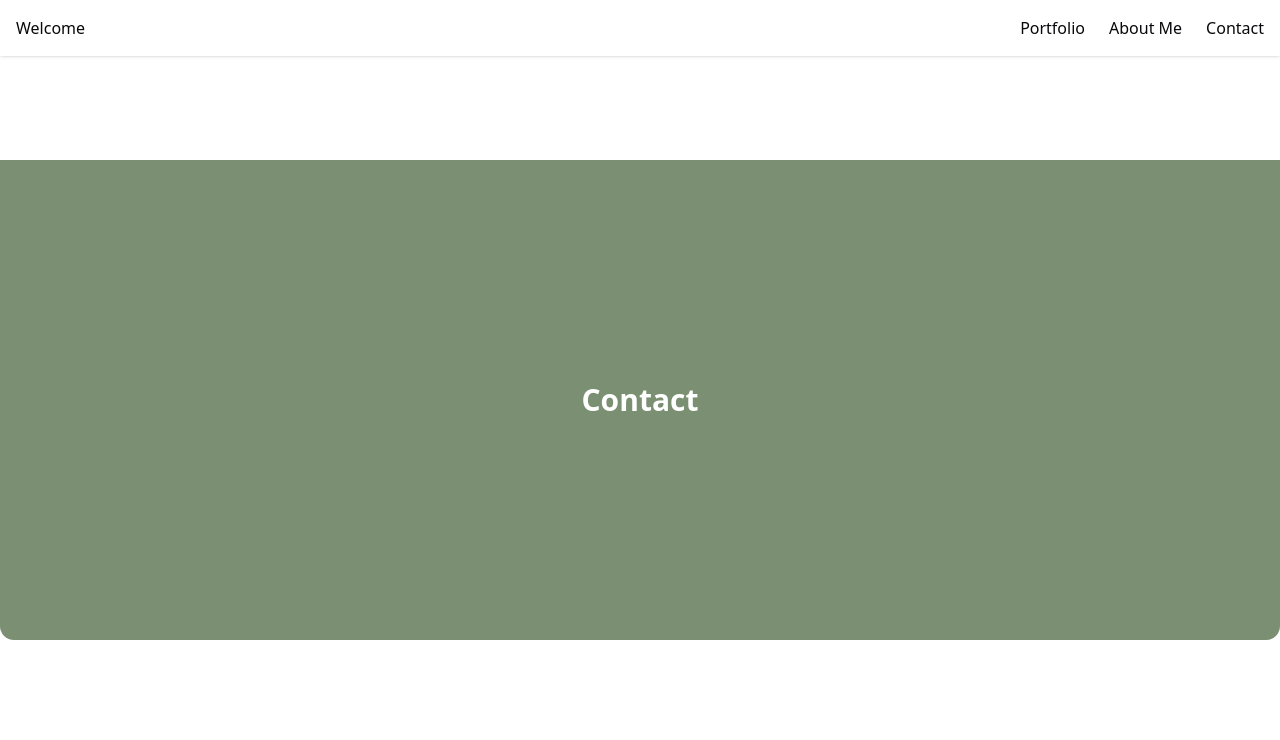
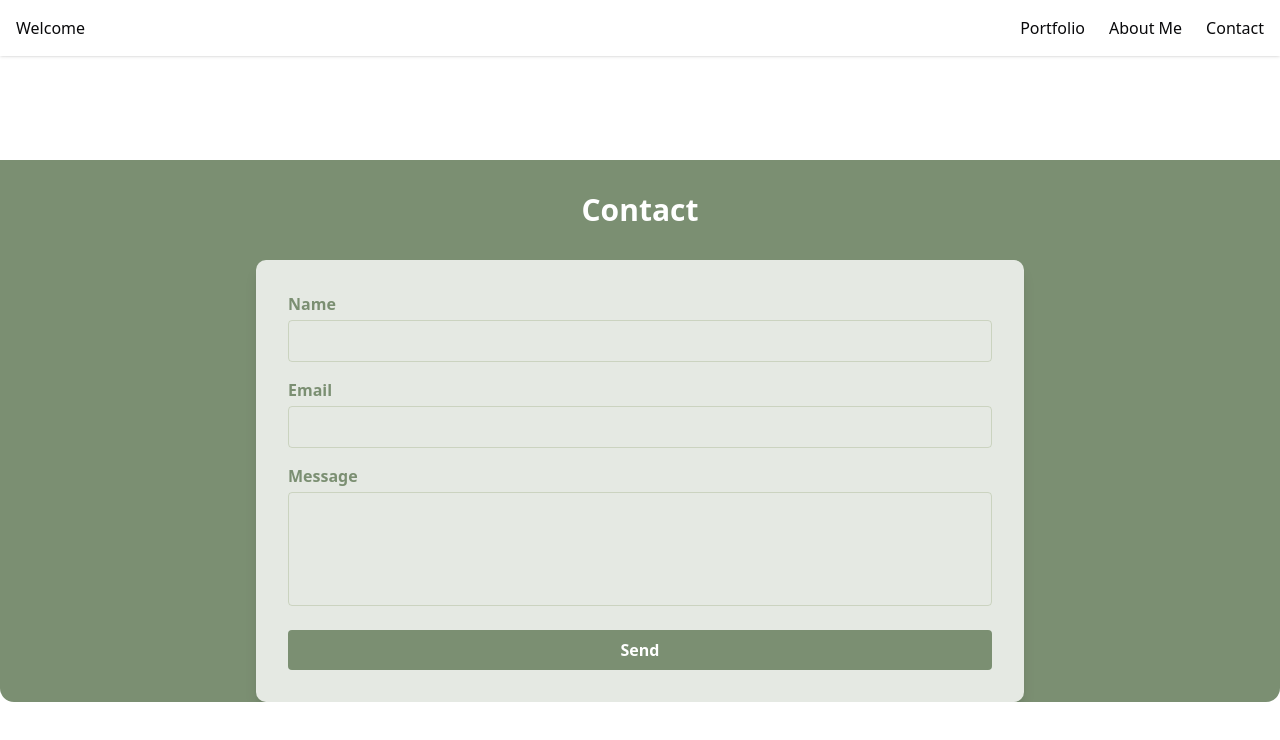
Before and after one commit to kainoa59/LukePattersonWebDev, a Next.js app: page /contact in a window 1280 px wide. Shown: the top 740 px of the page. Built offline with nearby package versions, Linux system fonts and the light colour scheme.

Commit message:
added basic contact info form, need to apply backend logic for handling email, possibly API

```diff
--- a/app/aboutme/page.tsx
+++ b/app/aboutme/page.tsx
@@ -44,11 +44,14 @@ export default function PortfolioPage() {
           <h1 className="text-2xl font-semibold text-white">
             San Diego, CA • (619)-204-1260 • kainoa59@gmail.com
           </h1>
-          <h1 className="w-full text-3xl font-bold text-white text-align-left">
+
+          <hr className="my-8 border-t-2 border-[#a3b18a]/40 w-full max-w-3xl" />
+
+          <h1 className="w-full text-3xl font-bold text-white text-align-left pl-12">
             Profile:
           </h1>
           <p className="flex w-full text-white px-6 xl:px-24">
-            <span className="block border-l-2 pl-12 border-white">
+            <span className="block border-l-2 pl-12 border-[#a3b18a]/40">
               Full-stack web developer and Honors Computer Science graduate with
               hands-on experience in React (Next.js), Node.js,
               Tailwind/Bootstrap, and various SQL and NoSQL DBMS. Over two years
@@ -64,11 +67,11 @@ export default function PortfolioPage() {
             communicate cross-culturally. */}
             </span>
           </p>
-          <h1 className="w-full text-3xl font-bold text-white text-align-left">
+          <h1 className="w-full text-3xl font-bold text-white text-align-left pl-12">
             Education:
           </h1>
           <div className="flex text-white w-full px-6 xl:px-24">
-            <div className="border-l-2 pl-12 border-white">
+            <div className="border-l-2 pl-12 border-[#a3b18a]/40">
               - B.S. in Computer Science, Honors Program (Cum Laude), San Diego
               State University, Fall 2024
               <br />
@@ -81,11 +84,11 @@ export default function PortfolioPage() {
               <span className="font-semibold"> 3.62 </span>
             </div>
           </div>
-          <h1 className="w-full text-3xl font-bold text-white text-align-left">
+          <h1 className="w-full text-3xl font-bold text-white text-align-left pl-12">
             Skills & Achievements:
           </h1>
           <ul className="flex list-disc list-inside w-full px-6 xl:px-24 text-white">
-            <span className="block border-l-2 pl-12 border-white">
+            <span className="block border-l-2 pl-12 border-[#a3b18a]/40">
               <li>React, Node.js, JavaScript/TypeScript</li>
               <li>Tailwind CSS, Boostrap, Shadcn, Vanilla CSS and HTML</li>
               <li>Git & GitHub file and collaboration management</li>
@@ -94,6 +97,10 @@ export default function PortfolioPage() {
               <li>Python 3.8+ (basic)</li>
             </span>
           </ul>
+
+          <hr className="my-8 border-t-2 border-[#a3b18a]/40 w-full max-w-3xl" />
+
+          <div className="block border-l-2 pl-12 border-[#a3b18a]/40">
             <h1 className="w-full text-3xl font-bold text-white text-align-left">
               Professional Experience:
             </h1>
@@ -113,13 +120,13 @@ export default function PortfolioPage() {
                 components for an engaging and responsive user experience.
               </li>
               <li>
-              Structured content to highlight technical competencies, education,
-              and project experience, making it easily navigable by potential
-              employers.
+                Structured content to highlight technical competencies,
+                education, and project experience, making it easily navigable by
+                potential employers.
               </li>
               <li>
-              Integrated GitHub Pages deployment and custom domain configuration
-              for professional presentation and accessibility.
+                Integrated GitHub Pages deployment and custom domain
+                configuration for professional presentation and accessibility.
               </li>
             </ul>
 
@@ -133,9 +140,9 @@ export default function PortfolioPage() {
                 Tealium’s Customer Data Hub within a 48-hour window.
               </li>
               <li>
-              Quickly learned and applied Tealium’s tag management and customer
-              data tools without prior exposure, demonstrating adaptability and
-              fast technical onboarding.
+                Quickly learned and applied Tealium’s tag management and
+                customer data tools without prior exposure, demonstrating
+                adaptability and fast technical onboarding.
               </li>
               <li>
                 Built a data-driven advertising concept that recommended optimal
@@ -153,20 +160,20 @@ export default function PortfolioPage() {
               <br />
               <em>San Diego, CA (Nov 2024 - Present)</em>
             </p>
-          <ul className="list-disc list-inside text-white w-full px-6 xl:px-24 mt-2 space-y-2 pb-36">
+            <ul className="list-disc list-inside text-white w-full px-6 xl:px-24 mt-2 space-y-2">
               <li>
-              Built and deployed a responsive React and Bootstrap website for a
-              local property management company to showcase duplexes, support
-              marketing, and handle inquiries.
+                Built and deployed a responsive React and Bootstrap website for
+                a local property management company to showcase duplexes,
+                support marketing, and handle inquiries.
               </li>
               <li>
                 Designed an accessible, mobile-friendly interface with a clean
                 layout focused on usability and simplicity.
               </li>
               <li>
-              Created a lightweight inventory system editable directly in code,
-              eliminating the need for a database and simplifying property
-              updates for non-technical users.
+                Created a lightweight inventory system editable directly in
+                code, eliminating the need for a database and simplifying
+                property updates for non-technical users.
               </li>
               <li>
                 Collaborated with the client to define project goals and
@@ -174,10 +181,13 @@ export default function PortfolioPage() {
                 solution.
               </li>
               <li>
-              Utilized Git for version control and deployed the site via GitHub
-              Pages with a custom domain hosted on GoDaddy.
+                Utilized Git for version control and deployed the site via
+                GitHub Pages with a custom domain hosted on GoDaddy.
               </li>
             </ul>
+          </div>
+          <hr className="h-32 my-8 border-t-2 border-[#a3b18a]/40 w-full max-w-3xl" />
+          {/* <div className="w-full h-32"></div> */}
         </div>
         {/* Portfolio here */}
       </main>
--- a/app/contact/page.tsx
+++ b/app/contact/page.tsx
@@ -8,6 +8,8 @@ import CoverPageTransition from "@/components/CoverPageTransition";
 export default function PortfolioPage() {
   const [showCover, setShowCover] = useState(false);
   const [fadeIn, setFadeIn] = useState(false);
+  const [form, setForm] = useState({ name: "", email: "", message: "" });
+  const [submitted, setSubmitted] = useState(false);
 
   useEffect(() => {
     const timeout = setTimeout(() => setFadeIn(true), 50);
@@ -26,6 +28,16 @@ export default function PortfolioPage() {
     return () => document.removeEventListener("click", handler);
   }, []);
 
+  const handleChange = (e: React.ChangeEvent<HTMLInputElement | HTMLTextAreaElement>) => {
+    setForm({ ...form, [e.target.name]: e.target.value });
+  };
+
+  const handleSubmit = (e: React.FormEvent) => {
+    e.preventDefault();
+    setSubmitted(true);
+    // add actual submission logic here
+  };
+
   return (
     <>
       <PageTransition />
@@ -33,15 +45,62 @@ export default function PortfolioPage() {
       <main>
         <div
           id="main-div"
-          className="w-full min-h-[60vh] bg-[#7b8f72] rounded-b-xl flex items-center justify-center mt-12"
+          className="w-full min-h-[60vh] bg-[#7b8f72] rounded-b-xl flex flex-col items-center justify-center mt-12 px-6 xl:px-24"
           style={{
             opacity: fadeIn ? 1 : 0,
             transition: "opacity 1.5s cubic-bezier(.77,0,.18,1)",
           }}
         >
           <h1 className="text-3xl font-bold text-white p-8">Contact</h1>
+          {submitted ? (
+            <p className="text-white text-lg mt-4">Thank you for reaching out! I will get back to you soon.</p>
+          ) : (
+            <form
+              onSubmit={handleSubmit}
+              className="flex flex-col gap-4 bg-white/80 rounded-lg p-8 shadow-lg min-w-[300px] w-full max-w-3xl"
+            >
+              <label className="flex flex-col font-semibold text-[#7b8f72]">
+                Name
+                <input
+                  type="text"
+                  name="name"
+                  value={form.name}
+                  onChange={handleChange}
+                  required
+                  className="mt-1 p-2 rounded border border-[#a3b18a]/40 focus:outline-none"
+                />
+              </label>
+              <label className="flex flex-col font-semibold text-[#7b8f72]">
+                Email
+                <input
+                  type="email"
+                  name="email"
+                  value={form.email}
+                  onChange={handleChange}
+                  required
+                  className="mt-1 p-2 rounded border border-[#a3b18a]/40 focus:outline-none"
+                />
+              </label>
+              <label className="flex flex-col font-semibold text-[#7b8f72]">
+                Message
+                <textarea
+                  name="message"
+                  value={form.message}
+                  onChange={handleChange}
+                  required
+                  rows={4}
+                  className="mt-1 p-2 rounded border border-[#a3b18a]/40 focus:outline-none resize-none"
+                />
+              </label>
+              <button
+                type="submit"
+                className="mt-2 px-6 py-2 rounded bg-[#7b8f72] text-white font-bold hover:bg-[#a3b18a] transition"
+              >
+                Send
+              </button>
+            </form>
+          )}
         </div>
-        {/* Portfolio content here */}
       </main>
     </>
   );
```
Lines whose indentation alone changed are shown as unchanged.
